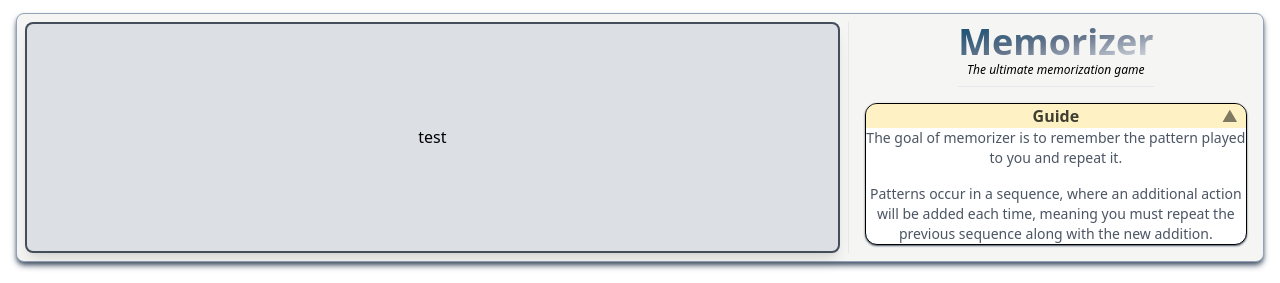
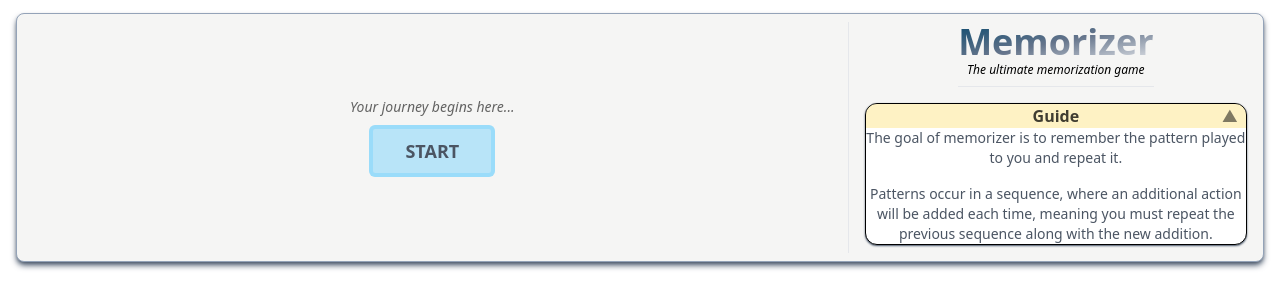
Before and after one commit to bman7842/web-portfolio, a Gatsby site: page /projects/memorizer in a window 1280 px wide. Shown: the part 201-484 px from the top of the page. Built offline with nearby package versions, Linux system fonts and the light colour scheme; Gatsby itself is replaced by a stand-in of ours.

Commit message:
initial game layout

```diff
--- a/src/components/memorizerGame.js
+++ b/src/components/memorizerGame.js
@@ -5,7 +5,7 @@ const MemorizerGuide = () => {
     const header = "Guide";
     const GuideBody = () => {
         return (
-            <div className="text-sm text-gray-600">
+            <div className="text-sm text-gray-600 mx-auto">
                 <p>
                     The goal of memorizer is to remember the pattern played to you and repeat it.
                 </p>
@@ -27,11 +27,27 @@ const MemorizerGuide = () => {
     )
 }
 
+
 const MemorizerGame = () => {
 
+    function StartGame() {
+
+    }
+
+    const GameButton = ( { action } ) => {
+        return (
+            <button className="transition ease-in-out hover:scale-105 hover:shadow-sm w-min mx-auto px-8 py-2 border-4 rounded-md border-sky-300/50 bg-sky-300/50">
+                <span className="text-lg font-bold text-gray-600">START</span>
+            </button>
+        )
+    }
+
     return (
-        <div className="transition ease-in-out hover:scale-x-[1.02] hover:scale-y-[1.07] flex-grow mx-2 bg-slate-400/25 rounded-lg p-2 grid place-items-center shadow-lg border-2 hover:border-4 border-gray-800/80">
-            <h1>test</h1>
+        <div className="flex-grow mx-2 p-2 grid place-items-center">
+            <div className="flex flex-col space-y-2">
+                <p className="text-sm text-black/60 italic">Your journey begins here...</p>
+                <GameButton />
+            </div>
         </div>
     )
 }
```
